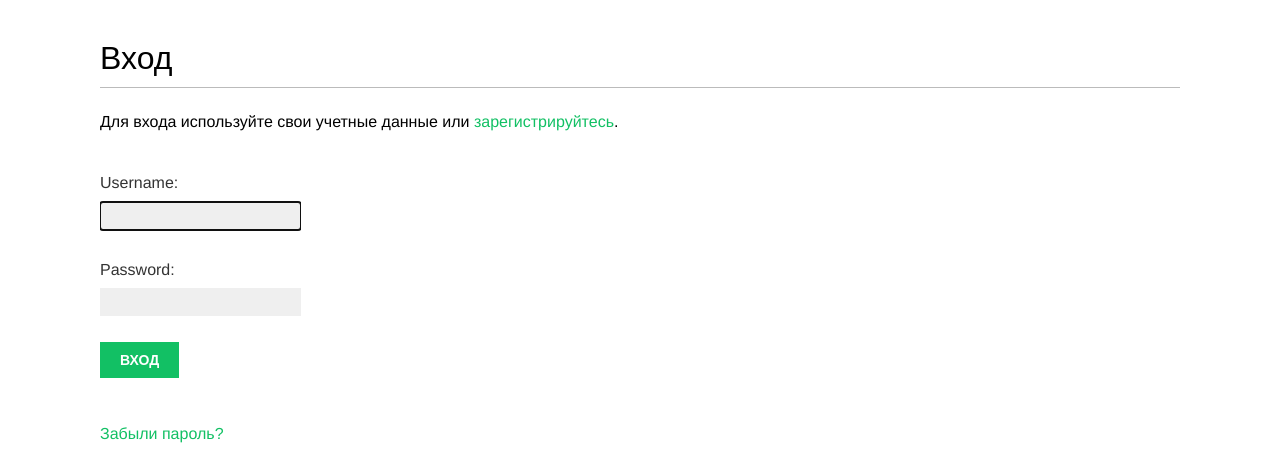
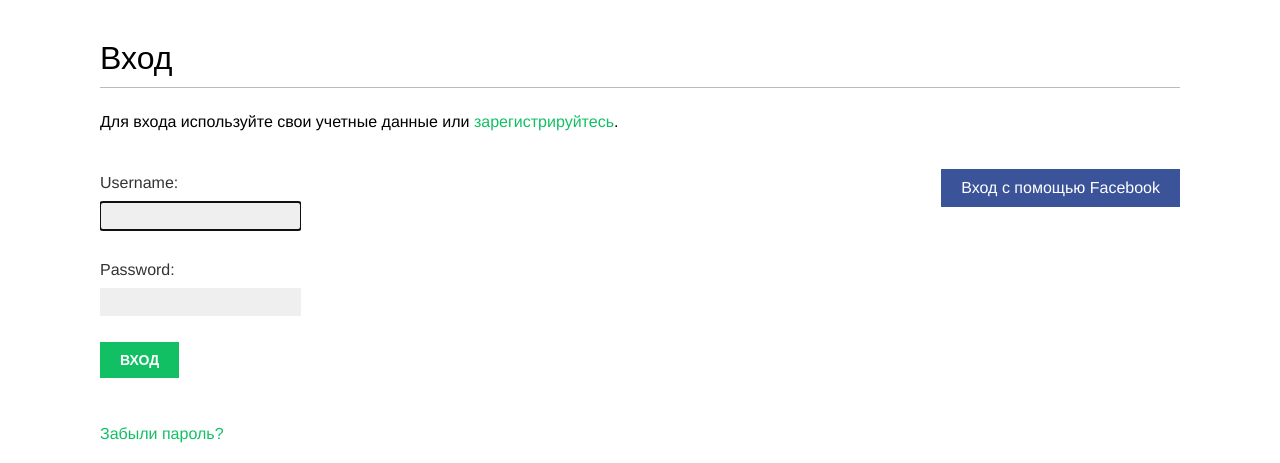
Before and after one commit to eleldar/bookmarks, a Django app: page /account/login/ in a window 1280 px wide. Shown: the part 47-510 px from the top of the page. Run offline with Django 3.2, Linux system fonts and the light colour scheme; some web fonts are replaced.

Commit message:
facebook login (don't work, need https)

```diff
--- a/account/static/css/base.css
+++ b/account/static/css/base.css
@@ -184,7 +184,7 @@ ul.messages li a.close {
 .social li a {
     width:100%;
     height:100%;
-    display:block;
+    /*display:block; расстягивает*/
     color:#fff;
 }
 .social li.facebook { background:#3b5399; }
--- a/account/templates/registration/login.html
+++ b/account/templates/registration/login.html
@@ -28,4 +28,9 @@
         </form>
         <p><a href="{% url "password_reset" %}">Забыли пароль?</a></p>
     </div>
+    <div class="social">
+      <ul>
+        <li class="facebook"><a href="{% url "social:begin" "facebook" %}">Вход с помощью Facebook</a></li>
+      </ul>
+    </div>
 {% endblock %}
```
Also changed, not shown: bookmarks/settings.py (+6 -1 lines).
